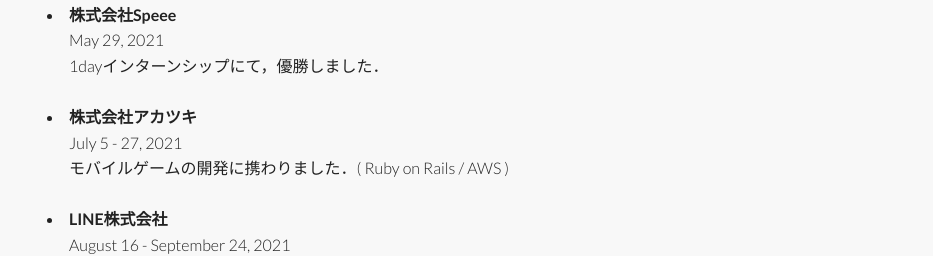
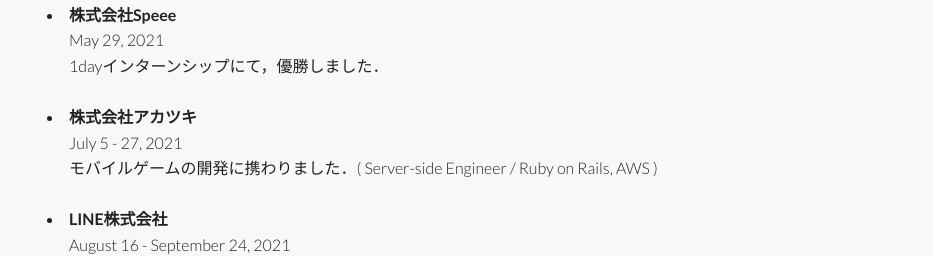
Before and after one commit to ayk24/ayk24.github.io, a plain HTML site: page index.html in a window 1280 px wide. Shown: the part 1440-1696 px from the top of the page, without its empty margins (38-971 px from the left). Drawn offline with Linux system fonts and the light colour scheme.

Commit message:
docs: add internship info

```diff
--- a/index.html
+++ b/index.html
@@ -219,7 +219,7 @@
                     <li class="block-indent"><strong>株式会社アカツキ</strong>
                         <div class="list-indent">
                             July 5 - 27, 2021<br>
-                            モバイルゲームの開発に携わりました．( Ruby on Rails / AWS )<br>
+                            モバイルゲームの開発に携わりました．( Server-side Engineer / Ruby on Rails, AWS )<br>
                             <br>
                         </div>
                     </li>
```
